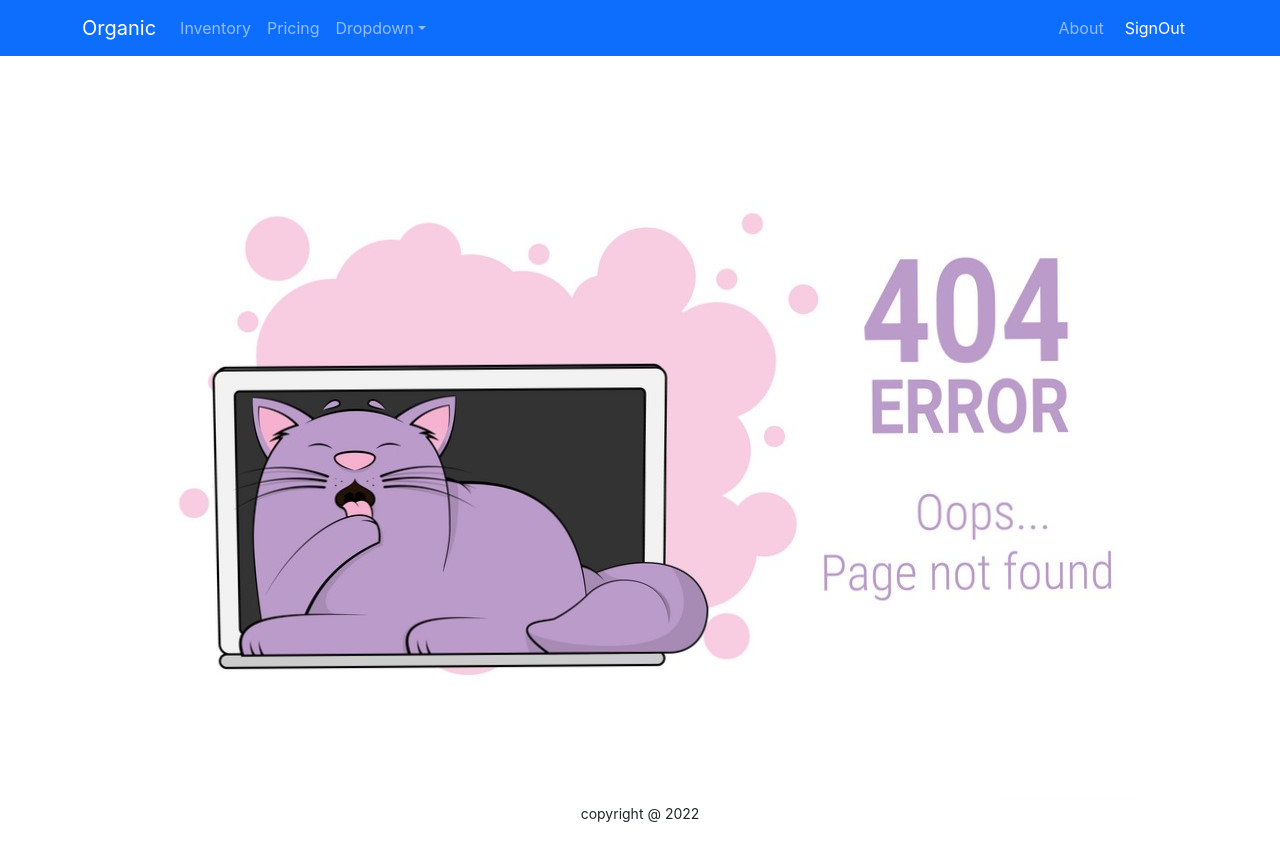
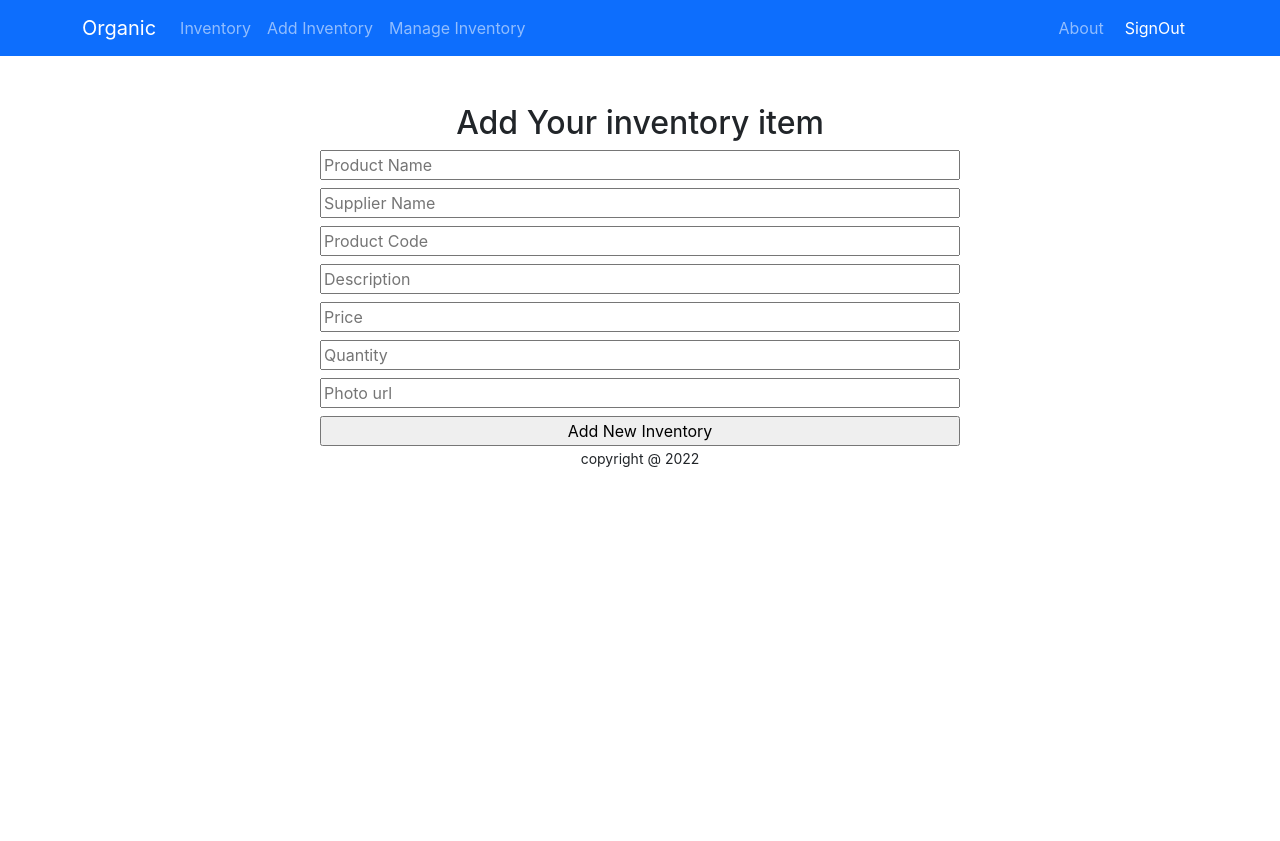
Before and after one commit to ranawp/warehouse-website, a React (Create React App) app: page /addInventory in a window 1280 px wide. After the commit the page ends 800 px from the top, so only its background shows below. Built offline with nearby package versions, Linux system fonts and the light colour scheme; no server answers; sample sign-in values are in the browser's storage.

Commit message:
manageinventory added

```diff
--- a/package.json
+++ b/package.json
@@ -12,6 +12,7 @@
     "react-bootstrap": "^2.3.1",
     "react-dom": "^18.1.0",
     "react-firebase-hooks": "^5.0.3",
+    "react-hook-form": "^7.30.0",
     "react-router-dom": "^6.3.0",
     "react-scripts": "5.0.1",
     "react-toastify": "^9.0.1",
--- a/public/product.json
+++ b/public/product.json
@@ -4,6 +4,7 @@
         "quantity": "20",
         "description": "Apple is good for health.This product is hugenic",
         "supplierName": "Hridoy",
+        "Price": "120",
         "img": "https://i.ibb.co/RYZvKyH/img-1.jpg"
     },
     {
@@ -11,6 +12,7 @@
         "quantity": "15",
         "description": "This mango called as rajshai mango",
         "supplierName": "Hridoy",
+        "Price": "140",
         "img": "https://i.ibb.co/5Kqz9Sg/img-2.jpg"
     },
     {
@@ -18,6 +20,7 @@
         "quantity": "16",
         "description": "This fruit good for our health",
         "supplierName": "Hridoy",
+        "Price": "190",
         "img": "https://i.ibb.co/vzv2S86/img-3.jpg"
     },
     {
@@ -25,6 +28,7 @@
         "quantity": "25",
         "description": "This is rich of vitamin-c",
         "supplierName": "Hridoy",
+        "Price": "120",
         "img": " https://i.ibb.co/ScPNVr5/img-4.jpg"
     },
     {
@@ -32,6 +36,7 @@
         "quantity": "30",
         "description": "Papaya is collected from our garden",
         "supplierName": "Hridoy",
+        "Price": "100",
         "img": " https://i.ibb.co/ts3PLg4/img-5.jpg"
     },
     {
@@ -39,6 +44,7 @@
         "quantity": "30",
         "description": "This product are unique",
         "supplierName": "Hridoy",
+        "Price": "190",
         "img": "  https://i.ibb.co/8jTyZ5v/img-6.jpg"
     }
 ]
--- a/src/App.js
+++ b/src/App.js
@@ -1,6 +1,8 @@
 import { Route, Routes } from 'react-router-dom';
 import './App.css';
 import About from './Components/About/About';
+import AddInventory from './Components/AddInventory/AddInventory';
+import Addservice from './Components/AddInventory/AddInventory';
 import CheckOut from './Components/CheckOut/CheckOut';
 import Footer from './Components/Footer/Footer';
 import Header from './Components/Header/Navbar';
@@ -9,6 +11,7 @@ import Home from './Components/Home/Home/Home';
 import Products from './Components/Home/Products/Products';
 import Inventory from './Components/Inventory/Inventory';
 import Login from './Components/Login/Login';
+import ManageInventory from './Components/ManageInventory/ManageInventory';
 import NotFound from './Components/NotFound/NotFound';
 import Register from './Components/Register/Register';
 import RequireAuth from './Components/RequireAuth/RequireAuth';
@@ -35,6 +38,19 @@ function App() {
           </RequireAuth>
 
         }></Route>
+        <Route path='/addInventory' element={
+          <RequireAuth>
+            <AddInventory></AddInventory>
+          </RequireAuth>
+        }>
+        </Route>
+        <Route path='/manageInventory' element={
+          <RequireAuth>
+            <ManageInventory></ManageInventory>
+          </RequireAuth>
+        } >
+
+        </Route>
         <Route path='*' element={<NotFound></NotFound>}></Route>
       </Routes>
       <Footer></Footer>
--- /dev/null
+++ b/src/Components/AddInventory/AddInventory.js
@@ -0,0 +1,40 @@
+import React from 'react';
+import { useForm } from "react-hook-form";
+
+
+const AddInventory = () => {
+    const { register, handleSubmit } = useForm();
+    const onSubmit = data => {
+        const url = `http://localhost:5000/inventory/`
+        fetch(url, {
+            method: 'POST',
+            headers: {
+                'content-type': 'application/json'
+            },
+            body: JSON.stringify(data)
+        })
+            .then(res => res.json())
+            .then(result => {
+                console.log(result)
+            })
+    };
+    return (
+        <div className='w-50 mx-auto'>
+            <h2 className='text-center mt-5'>Add Your inventory item</h2>
+            <form className='d-flex flex-column' onSubmit={handleSubmit(onSubmit)}>
+                <input placeholder='Product Name' className='mb-2' {...register("name", { required: true, maxLength: 20 })} />
+                <input placeholder='Supplier Name' className='mb-2' {...register("supplierName", { required: true, maxLength: 20 })} />
+                <input placeholder='Product Code' className='mb-2' {...register("Product code")} />
+                <input placeholder='Description' className='mb-2' {...register("description")} />
+                <input placeholder='Price' className='mb-2' type="number"  {...register("Price")} />
+                <input placeholder='Quantity' className='mb-2' {...register("quantity")} />
+                <input placeholder='Photo url' type='text' className='mb-2' {...register("img")} />
+
+                <input type="submit" value="Add New Inventory" />
+            </form>
+
+        </div>
+    );
+};
+
+export default AddInventory;
--- a/src/Components/Header/Navbar.js
+++ b/src/Components/Header/Navbar.js
@@ -19,14 +19,15 @@ const Header = () => {
                     <Navbar.Collapse id="responsive-navbar-nav">
                         <Nav className="me-auto">
                             <Nav.Link href="home#inventory">Inventory</Nav.Link>
-                            <Nav.Link href="#pricing">Pricing</Nav.Link>
-                            <NavDropdown title="Dropdown" id="collasible-nav-dropdown">
-                                <NavDropdown.Item href="#action/3.1">Action</NavDropdown.Item>
-                                <NavDropdown.Item href="#action/3.2">Another action</NavDropdown.Item>
-                                <NavDropdown.Item href="#action/3.3">Something</NavDropdown.Item>
-                                <NavDropdown.Divider />
-                                <NavDropdown.Item href="#action/3.4">Separated link</NavDropdown.Item>
-                            </NavDropdown>
+                            {
+                                user && <>
+                                    <Nav.Link as={Link} to='/addInventory'>Add Inventory</Nav.Link>
+                                    <Nav.Link as={Link} to='/manageInventory'>Manage Inventory</Nav.Link>
+
+                                </>
+                            }
+
+
                         </Nav>
                         <Nav>
                             <Nav.Link as={Link} to="about">About</Nav.Link>
--- a/src/Components/Home/Product/Product.js
+++ b/src/Components/Home/Product/Product.js
@@ -2,7 +2,7 @@ import React from 'react';
 import { useNavigate } from 'react-router-dom';
 import './Product.css'
 const Product = ({ product }) => {
-    const { _id, name, quantity, description, supplierName, img, } = product;
+    const { _id, name, quantity, description, supplierName, img, Price } = product;
     const navigate = useNavigate();
 
     const inventoryDetail = id => {
@@ -13,12 +13,15 @@ const Product = ({ product }) => {
     return (
         <div className='g-2 col-sm-12 col-md-6 col-lg-4 '>
             <div className="card">
+
                 <img src={img} className="card-img-top img-fluid image" alt="..." />
+                <h5 className="card-title">{name}</h5>
                 <div className="card-body">
-                    <h5 className="card-title">{name}</h5>
+                    <p>Description:{description}</p>
                     <p>Quantity:{quantity}</p>
-                    <p>{description}</p>
+
                     <p>Supplier-Name: {supplierName}</p>
+                    <p>Price:{Price}</p>
                     <button onClick={() => inventoryDetail(_id)
 
                     } className="btn button-color">Update</button>
--- /dev/null
+++ b/src/Components/Hooks/useInventory.js
@@ -0,0 +1,15 @@
+import { useEffect, useState } from "react";
+
+
+const useInventory = () => {
+    const [inventory, setInventory] = useState([])
+    useEffect(() => {
+        fetch('http://localhost:5000/inventory')
+            .then(res => res.json())
+            .then(data => setInventory(data))
+    }, [])
+    return [inventory, setInventory]
+
+};
+
+export default useInventory;
--- /dev/null
+++ b/src/Components/ManageInventory/ManageInventory.js
@@ -0,0 +1,40 @@
+import React from 'react';
+import useInventory from '../Hooks/useInventory';
+
+const ManageInventory = () => {
+    const [inventory, setInventory] = useInventory();
+    const handleDelete = id => {
+        const proceed = window.confirm("Are you sure")
+        if (proceed) {
+            const url = `http://localhost:5000/inventory/${id}`
+            fetch(url, {
+                method: 'DELETE'
+            })
+                .then(res => res.json())
+                .then(data => {
+                    console.log(data)
+                    const remaining = inventory.filter(inventory => inventory._id !== id)
+                    setInventory(remaining);
+
+                })
+
+
+        }
+    }
+
+    return (
+        <div className='w-50 mx-auto'>
+            <h1>Manage inventory</h1>
+            {
+                inventory.map(inventory => <div key={inventory._id}>
+                    <h6>{inventory.name} <svg onClick={() => handleDelete(inventory._id)} xmlns="http://www.w3.org/2000/svg" style={{ width: '30px' }} fill="none" viewBox="0 0 24 24" stroke="currentColor" stroke-width="2">
+                        <path stroke-linecap="round" stroke-linejoin="round" d="M19 7l-.867 12.142A2 2 0 0116.138 21H7.862a2 2 0 01-1.995-1.858L5 7m5 4v6m4-6v6m1-10V4a1 1 0 00-1-1h-4a1 1 0 00-1 1v3M4 7h16" />
+                    </svg> </h6>
+
+                </div>)
+            }
+        </div>
+    );
+};
+
+export default ManageInventory;
```
Also changed, not shown: 1 other file (tests, documents, lock files or other folders).
